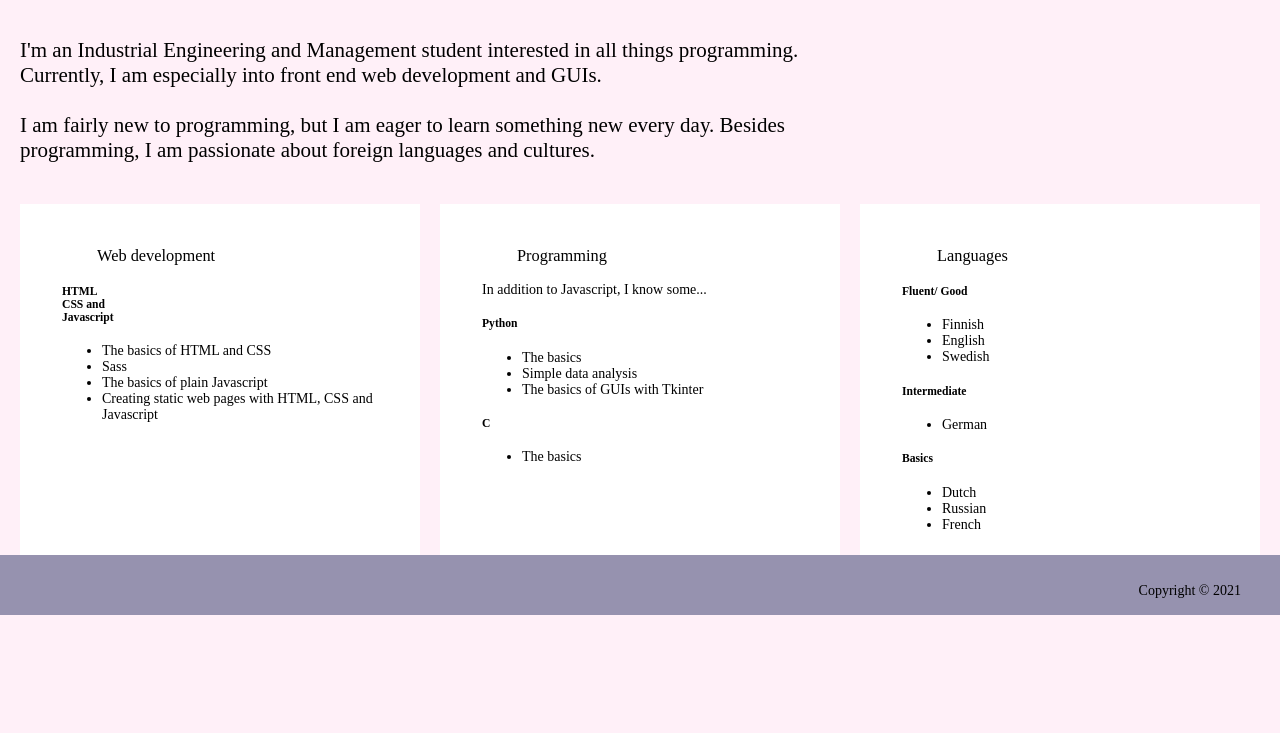
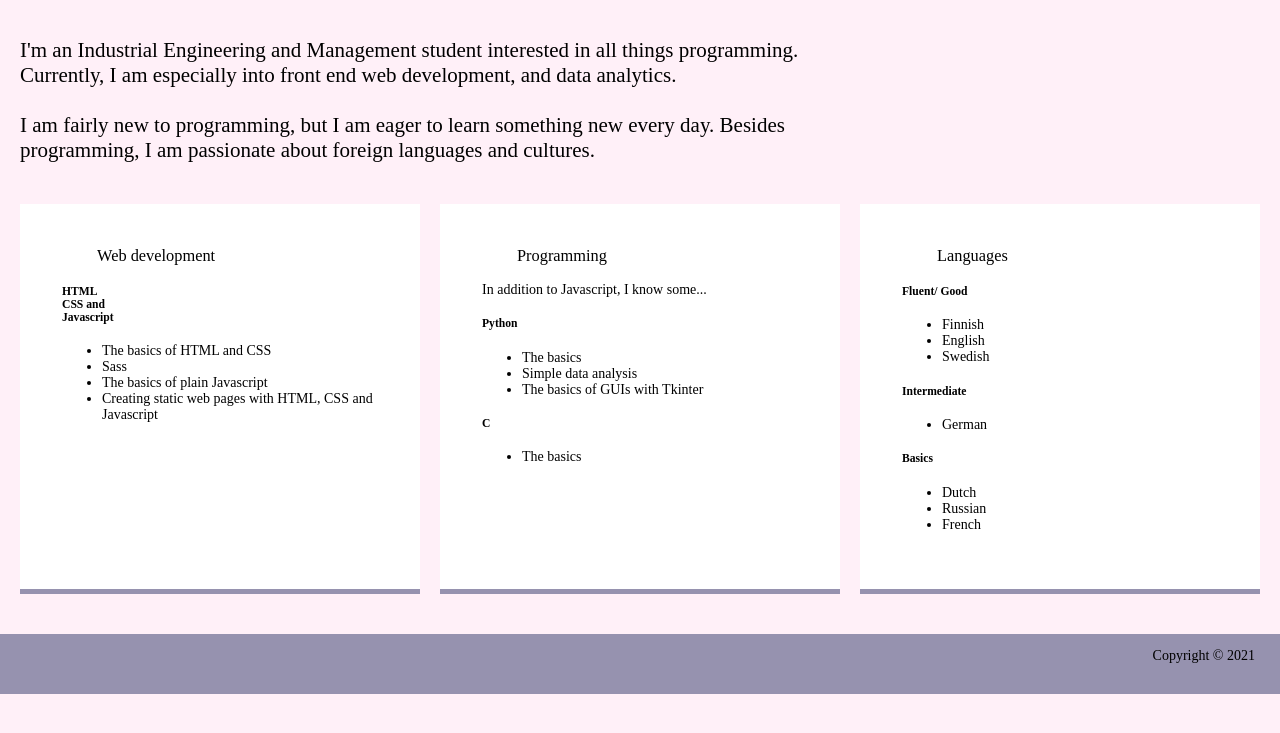
Before and after one commit to ainoal/portfolio-website, a website: page dist/about.html in a window 1280 px wide. Shown: the part 185-918 px from the top of the page. Before the commit the page ends 879 px from the top, so only its background shows below. Drawn offline with Linux system fonts and the light colour scheme.

Commit message:
Fixed the footer for better compatibility with different browsers

```diff
--- a/scss/_menu.scss
+++ b/scss/_menu.scss
@@ -11,21 +11,24 @@
         width: 28px;
         height: 3px;
         margin: 0 0 5px 0;
-        background: $accent-color;
+        background: $accent-color; // <- !!!
         @include easeout;
     }
 
-    // Rotate into an X with menu lines. Rotates lines 1 and 3 and hides line 2.
+    // Rotate into an X with menu lines
     &.close {
         transform: rotate(180deg);
 
         .btn-line {
+            // Rotate line 1
             &:nth-child(1) {
                 transform: rotate(45deg) translate(5px, 5px);
             }
+            // Hide line 2
             &:nth-child(2) {
                 opacity: 0;
             }
+            // Rotate line 3
             &:nth-child(3) {
                 transform: rotate(135deg) translate(-6px, 6px);
             }
@@ -72,6 +75,11 @@
         transform: translate3d(600px, 0, 0);
         @include easeout;
 
+        //&.show {
+            // Slide in from left
+            transform: translate3d(0, 0, 0);
+        //}
+
         &.current > a {
             color: $accent-color;
         }
--- a/scss/main.scss
+++ b/scss/main.scss
@@ -3,6 +3,8 @@
 @import "carousel";
 
 html {
+    position: relative;
+    min-height: 100%;
     font-size: 14px;
     margin-bottom: 40px;
 }
@@ -14,11 +16,11 @@ body{
     background: $primary-color;
     color: set-text-color($primary-color);
     height: 100%;
-    margin: 0;
+    margin: 0 0 100px;
     font-family: "Times New Roman", Times, serif;
 }
 
-.language {
+/*.language {
     position: absolute;
     right: 35px;
     top: 20px;
@@ -27,7 +29,7 @@ body{
     a {
         padding-left: 6px;
     }
-}
+}*/
 
 .home-img {
     img {
@@ -89,13 +91,13 @@ header {
 }
 
 footer {
-    position: fixed;
+    position: absolute;
+    left: 0;
     bottom: 0;
+    height: 60px;
     width: 100%;
-    padding: 1rem;
     background: $secondary-color;
     color: set-text-color($secondary-color);
-    height: 60px;
 
     p {
         text-align: right;
```
Also changed, not shown: package.json (+2 -5 lines), README.md, dist/about.html, dist/css/main.css, dist/index.html, dist/projects.html, 1 other file.
